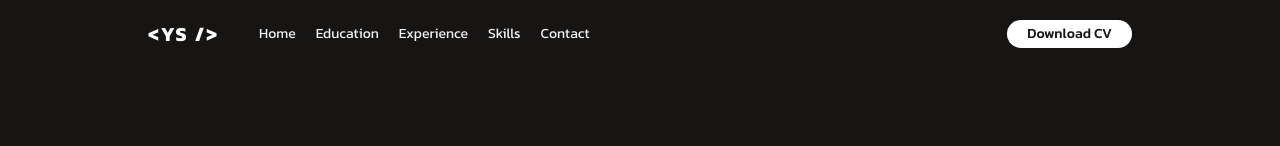
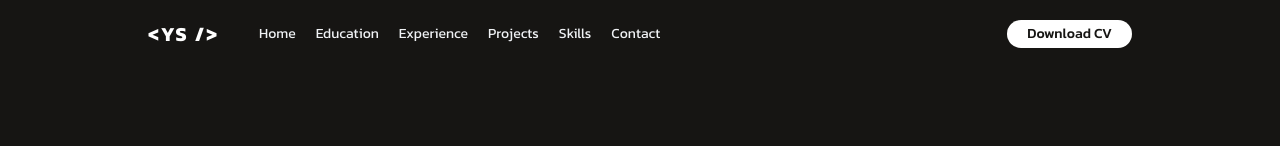
Before and after one commit to EdWIN1021/portfolio, a Next.js app: page / in a window 1280 px wide. Shown: the top 146 px of the page. Built offline with nearby package versions, Linux system fonts and the light colour scheme; grey boxes are pictures that could not be loaded.

Commit message:
feat: add link to header

```diff
--- a/app/components/Header/Header.tsx
+++ b/app/components/Header/Header.tsx
@@ -52,6 +52,10 @@ const Header = () => {
 
           <Link className="hover:text-[#d9dbdb]" href={"#experience"}>
             <span>Experience</span>
+          </Link>
+
+          <Link className="hover:text-[#d9dbdb]" href={"#projects"}>
+            <span>Projects</span>
           </Link>
 
           <Link className="hover:text-[#d9dbdb]" href={"#skills"}>
--- a/app/components/Projects/ProjectCard.tsx
+++ b/app/components/Projects/ProjectCard.tsx
@@ -11,7 +11,7 @@ interface ProjectCardProps {
 const ProjectCard: React.FC<{ project: ProjectCardProps }> = ({ project }) => {
   return (
     <div
-      className={`flex py-10 min-h-[350px] items-center bg-[#161513] p-10 my-4 ${
+      className={`md:flex py-10 min-h-[350px] items-center bg-[#161513] p-10 my-4 ${
         project.id % 2 > 0 && "flex-row-reverse"
       } `}
     >
```
